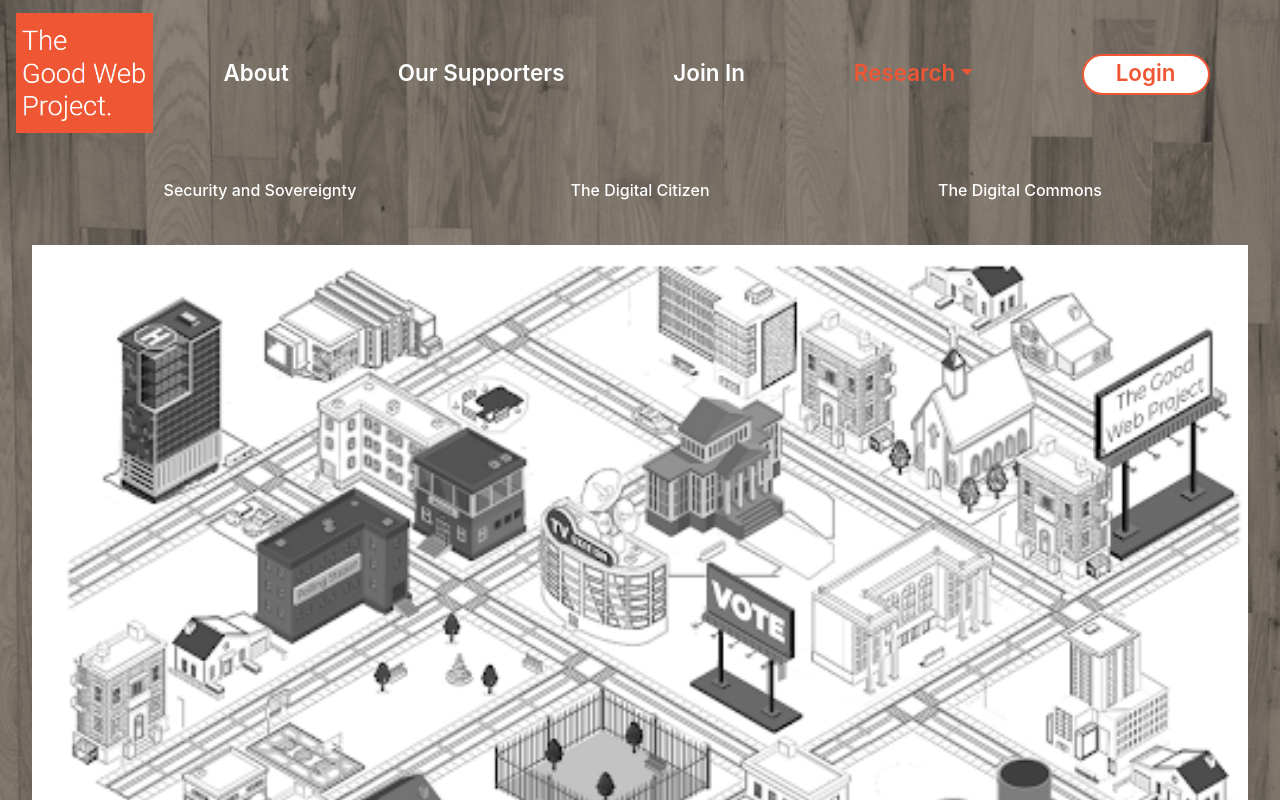
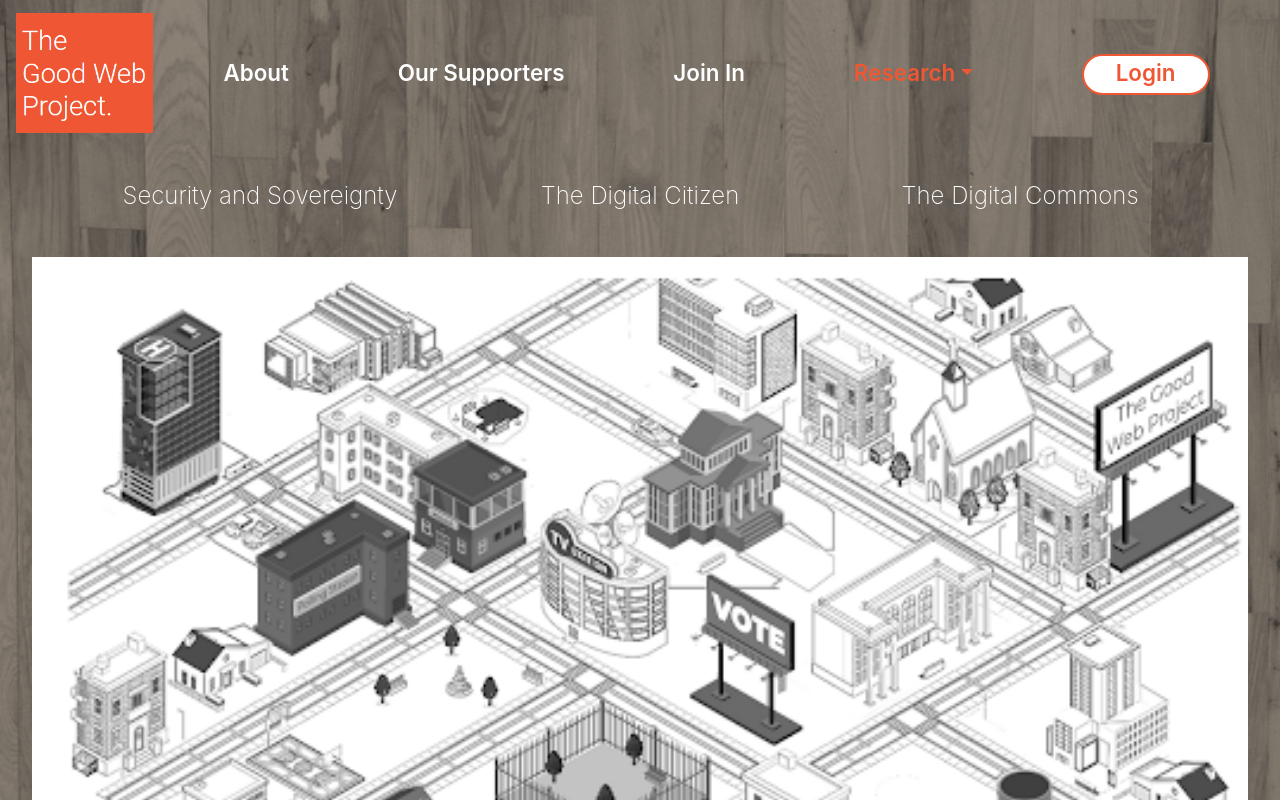
Before and after one commit to Demos-thinktank/good-web-project, a Next.js app: page /research in a window 1280 px wide. Shown: the top 800 px of the page. Built offline with nearby package versions, Linux system fonts and the light colour scheme.

Commit message:
styling updates

```diff
--- a/src/components/Navigation.js
+++ b/src/components/Navigation.js
@@ -32,7 +32,7 @@ export default function Navigation() {
   }
   return (
     <>
-      <Navbar expand="md" style={{ marginBottom: "2rem" }}>
+      <Navbar expand="lg" style={{ marginBottom: "2rem" }}>
         <Navbar.Brand href="/">
           <img
             src="/assets/img/logo.png"
--- a/src/pages/research/index.js
+++ b/src/pages/research/index.js
@@ -34,8 +34,12 @@ const Research = () => {
                         : "1px solid transparent",
                       marginBottom: 0,
                       paddingBottom: "0.3rem",
-                      fontWeight: "500",
+                      fontWeight: "200",
+                      fontSize: "1.5rem",
                       cursor: "pointer",
+                      textAlign: "center",
+                      display: "flex",
+                      alignItems: "flex-end",
                     }}
                     onMouseEnter={() =>
                       setopacity((opacity) => ({ ...opacity, one: true }))
@@ -57,8 +61,12 @@ const Research = () => {
                         : "1px solid transparent",
                       marginBottom: 0,
                       paddingBottom: "0.3rem",
-                      fontWeight: "500",
+                      fontWeight: "200",
+                      fontSize: "1.5rem",
                       cursor: "pointer",
+                      textAlign: "center",
+                      display: "flex",
+                      alignItems: "flex-end",
                     }}
                     onMouseEnter={() =>
                       setopacity((opacity) => ({ ...opacity, two: true }))
@@ -80,7 +88,12 @@ const Research = () => {
                         : "1px solid transparent",
                       marginBottom: 0,
                       paddingBottom: "0.3rem",
+                      fontWeight: "200",
+                      fontSize: "1.5rem",
                       cursor: "pointer",
+                      textAlign: "center",
+                      display: "flex",
+                      alignItems: "flex-end",
                     }}
                     onMouseEnter={() =>
                       setopacity((opacity) => ({ ...opacity, three: true }))
```
